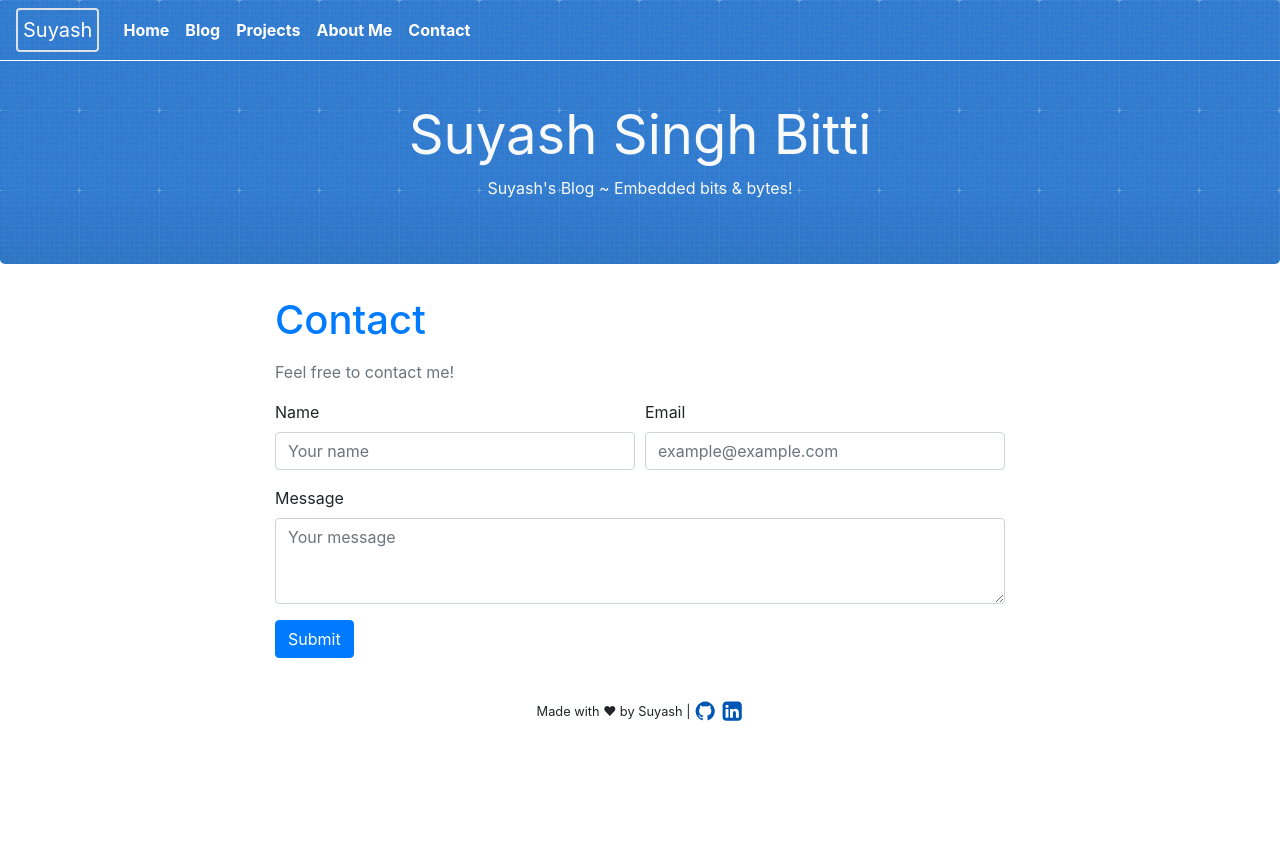
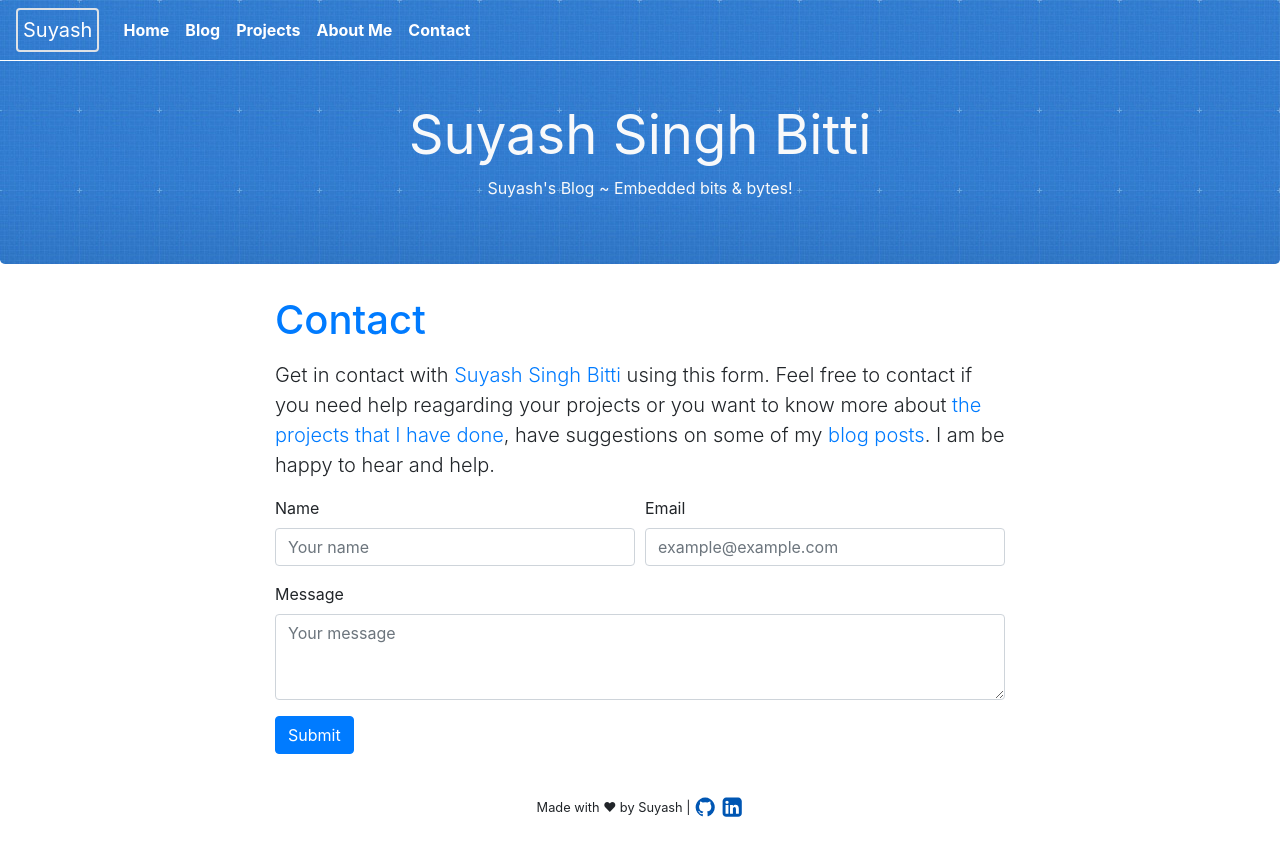
Before and after one commit to suyashsingh/suyashsingh.github.io, a Jekyll site: the page built from contact.md, in a window 1280 px wide and 900 px high. Shown: the top 856 px of the window. Built offline with Jekyll 4.4.1, drawn with Linux system fonts in a browser that asks for light colours.

Commit message:
content cleanup /contact/

```diff
--- a/contact.md
+++ b/contact.md
@@ -1,11 +1,13 @@
 ---
 title: Contact
 layout: default
-description: You can get in touch with me here. Please fill in this form and I would get back to you as soon as I can. | Suyash Singh Bitti
+description: Get in contact with Suyash Singh Bitti by filling out this contact form. Feel free to contact me in case of any queries.
 order: 5
 ---
 <!-- Contact form -->
-<p class="text-muted">Feel free to contact me!</p>
+<p class="lead">
+Get in contact with <a href="/about/" title="more about suyash singh bitti">Suyash Singh Bitti</a> using this form. Feel free to contact if you need help reagarding your projects or you want to know more about <a href="/projects/" title="project page of suyash singh bitti">the projects that I have done</a>, have suggestions on some of my <a href="/blog/" title="blog posts by suyash singh bitti">blog posts</a>. I am be happy to hear and help.
+</p>
 <form action="https://formspree.io/xeqajboo" method="POST">
   <div class="form-row">
     <div class="form-group col-md-6">
```
